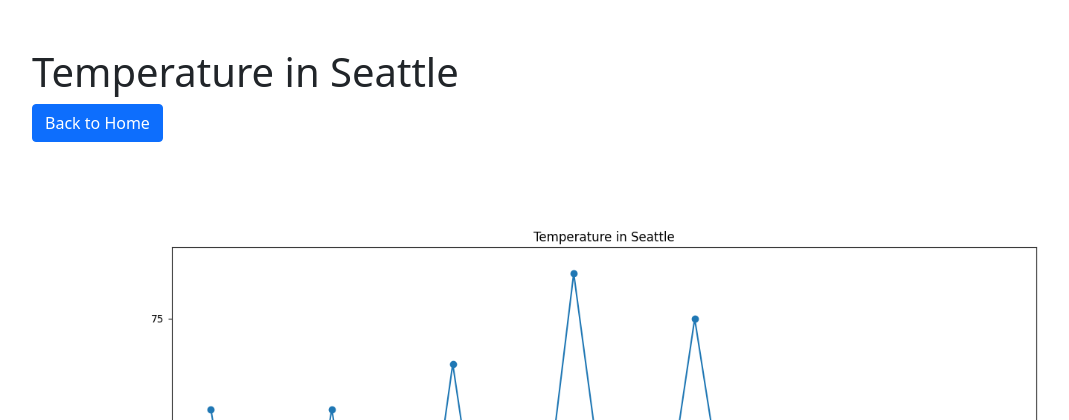
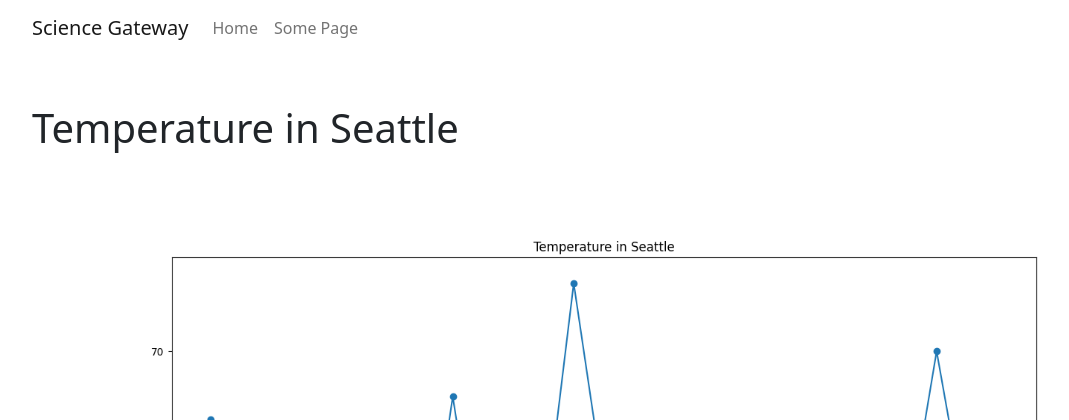
Before and after one commit to OSC/ood-example-sciGatewayApp, a Flask app: template templates/seattle_weather.html in a window 1280 px wide. Shown: the top 420 px of the page, without its empty margins (50-1119 px from the left). Run offline with Flask 3, Linux system fonts and the light colour scheme; the template is opened without the code that fills it, so the values that code supplies are empty.

Commit message:
remove dark button

```diff
--- a/app.py
+++ b/app.py
@@ -18,5 +18,9 @@ def seattle_weather():
 	else:
 		return 'Failed to get weather data', 400
 
+@MyApp.route("/about")
+def about():
+	return render_template('about.html')
+
 if __name__ == "__main__":
 	MyApp.run()
--- /dev/null
+++ b/assets/custom.css
@@ -0,0 +1,4 @@
+body.dark-mode {
+  background-color: #333;  /* not pure black */
+  color: #ccc;  /* not pure white */
+}
--- /dev/null
+++ b/templates/_navbar.html
@@ -0,0 +1,18 @@
+<div class="container">
+<nav class="navbar navbar-expand-lg navbar-light dark-mode">
+  <a class="navbar-brand" href="{{ url_for('index') }}">Science Gateway</a>
+  <button class="navbar-toggler" type="button" data-toggle="collapse" data-target="#navbarNav" aria-controls="navbarNav" aria-expanded="false" aria-label="Toggle navigation">
+      <span class="navbar-toggler-icon"></span>
+  </button>
+  <div class="collapse navbar-collapse" id="navbarNav">
+      <ul class="navbar-nav">
+      <li class="nav-item active">
+          <a class="nav-link" href="{{ url_for('index') }}">Home</a>
+      </li>
+      <li class="nav-item">
+          <a class="nav-link" href="{{ url_for('about') }}">Some Page</a>
+      </li>
+      </ul>
+  </div>
+</nav>
+</div>
--- a/templates/seattle_weather.html
+++ b/templates/seattle_weather.html
@@ -6,14 +6,14 @@
     <link href="https://cdn.jsdelivr.net/npm/bootstrap@5.1.1/dist/css/bootstrap.min.css" rel="stylesheet">
 </head>
 <body>
+    {% include '_navbar.html' %}
+
     <div class="container mt-5">
         <h1>Temperature in Seattle</h1>
-        <div class="mb-3">
-            <a href="{{ url_for('index') }}" class="btn btn-primary">Back to Home</a>
-        </div>
         <div class="mt-3">
             <img src="{{ url_for('static', filename='temperature_plot.png') }}" alt="Temperature Plot" class="img-fluid">
         </div>
     </div>
+    <script src="https://cdn.jsdelivr.net/npm/bootstrap@5.1.3/dist/js/bootstrap.bundle.min.js"></script>
 </body>
 </html>
```
Also changed, not shown: templates/_scripts.html (added, +16 -0 lines), templates/about.html (added, +17 -0 lines), templates/index.html (+7 -2 lines), static/temperature_plot.png.
